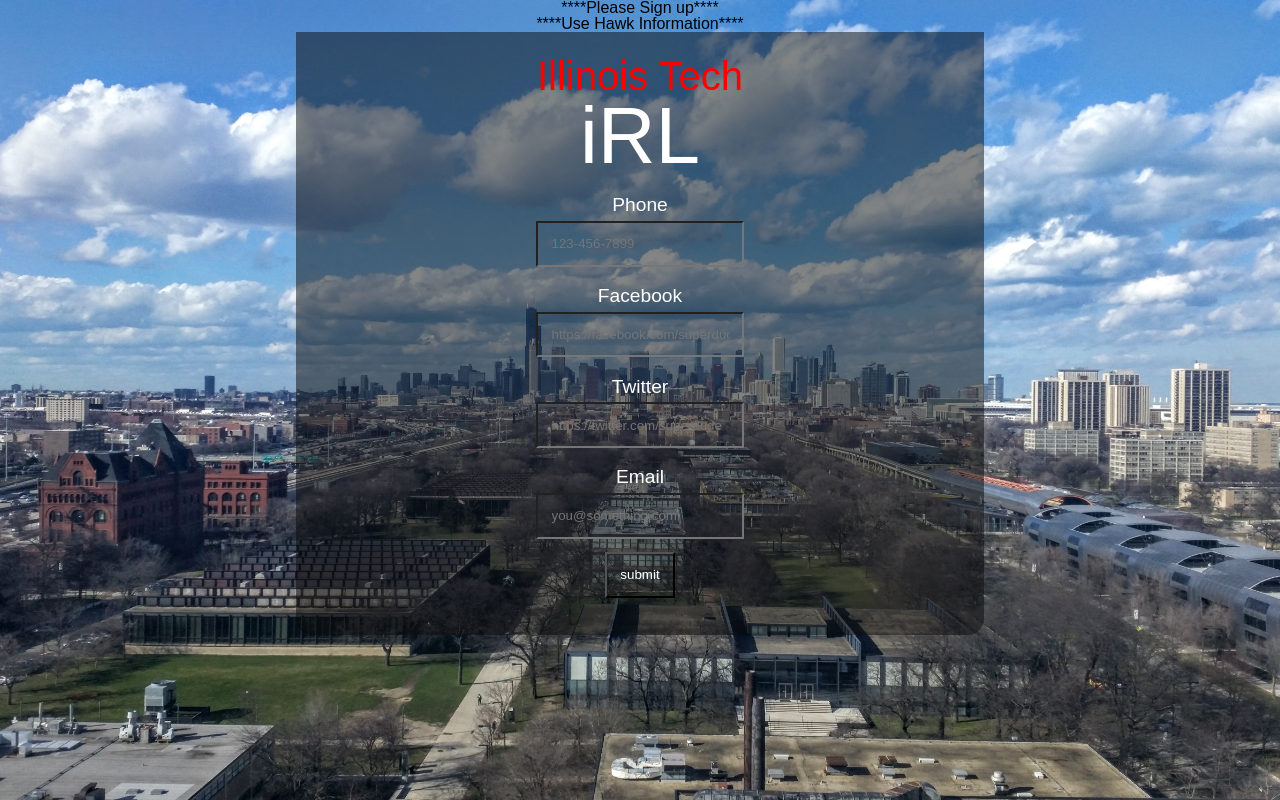
After one commit to ITMT-430/team-3-irl, a PHP site: page /signup.php in a window 1280 px wide. The commit adds this page. Run offline with PHP 8.4, Linux system fonts and the light colour scheme.

Commit message:
Added signup page

```diff
--- a/css/screen.css
+++ b/css/screen.css
@@ -183,3 +183,9 @@
 li a:hover {
     color: yellow;
 }
+
+/***************For Signup Page*****************************/
+p{
+  color:black;
+  text-align: center;
+}
--- /dev/null
+++ b/signup.php
@@ -0,0 +1,32 @@
+<!DOCTYPE html>
+<html>
+  <head>
+    <meta charset="UTF-8">
+    <title>iRL Login</title>
+    <link rel="stylesheet" type="text/css" href="css/screen.css">
+  </head>
+  <body class="citybackground">
+  <p>****Please Sign up****</p>
+  <p>****Use Hawk Information****</p>
+
+  <div class="login">
+			<div class="header">
+				<p class="iit">Illinois Tech</p>
+				iRL
+			</div>
+		<form action="settings.php" method="post">
+		    <label for="phone">Phone</label>
+		    <input id="phone" type="text" name="phone" placeholder="123-456-7899">
+		    <label for="facebook">Facebook</label>
+				<input id="facebook" type="text" name="facebook" placeholder="https://facebook.com/superdude">
+				<label for="twitter">Twitter</label>
+				<input id="twitter" type="text" name="twitter" placeholder="https://twitter.com/superdude">
+				<label for="email">Email</label>
+				<input id="email" type="text" name="email" placeholder="you@something.com">
+
+				<input type="submit" value="submit" name="submitbutton">
+		</form>
+		</div>
+
+
+  </body>
```
